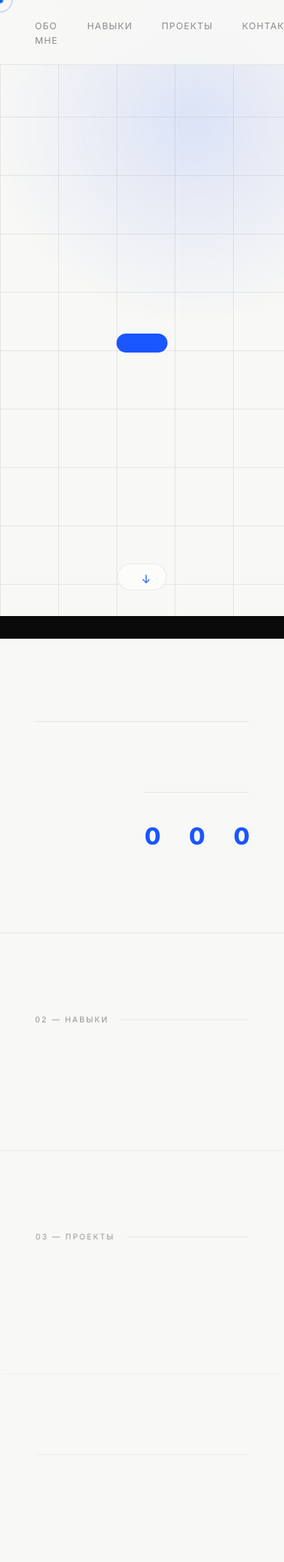
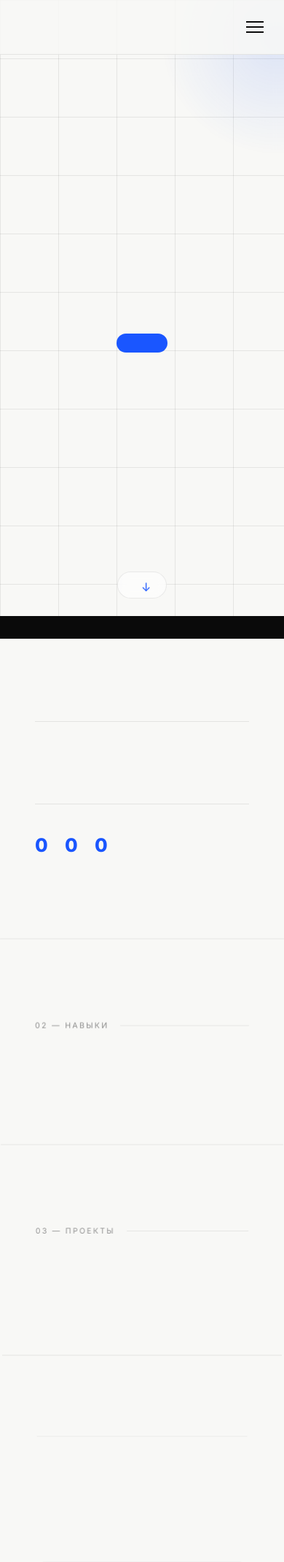
Before and after one commit to Alessandroish/amalproj, a FastAPI app: template templates/index.html in a window 390 px wide. Shown: the top 2140 px of the page at 73% size. Run offline with FastAPI, Linux system fonts and the light colour scheme; the template is opened without the code that fills it, so the values that code supplies are empty.

Commit message:
Адаптивная мобильная версия: бургер-меню, отзывчивые секции
- Полноэкранное меню-оверлей по бургеру (исправлен containing block от backdrop-filter)
- Адаптив hero, about, skills, projects, contact, footer под телефон/планшет
- На тач-устройствах возвращается обычный курсор, кастомный скрыт

Co-Authored-By: Claude Opus 4.8 <noreply@anthropic.com>

```diff
--- a/static/css/style.css
+++ b/static/css/style.css
@@ -708,3 +708,113 @@ footer p { font-size: .7rem; color: var(--muted); letter-spacing: .06em; }
   0%,100% { transform: scaleY(1); }
   50%     { transform: scaleY(.85); }
 }
+
+/* ══════════════════════════════
+   NAV TOGGLE (бургер)
+══════════════════════════════ */
+.nav-toggle {
+  display: none;
+  flex-direction: column;
+  justify-content: center;
+  gap: 5px;
+  width: 42px; height: 42px;
+  padding: 0;
+  background: none;
+  border: none;
+  z-index: 600;
+}
+.nav-toggle span {
+  display: block;
+  width: 24px; height: 2px;
+  background: var(--fg);
+  margin: 0 auto;
+  transition: transform .3s ease, opacity .3s ease;
+}
+body.menu-open .nav-toggle span:nth-child(1) { transform: translateY(7px) rotate(45deg); }
+body.menu-open .nav-toggle span:nth-child(2) { opacity: 0; }
+body.menu-open .nav-toggle span:nth-child(3) { transform: translateY(-7px) rotate(-45deg); }
+
+/* ══════════════════════════════
+   ТАЧ-УСТРОЙСТВА: вернуть обычный курсор
+══════════════════════════════ */
+@media (hover: none), (pointer: coarse) {
+  *, *::before, *::after { cursor: auto !important; }
+  #cursor-dot, #cursor-ring, .trail-particle { display: none !important; }
+  .contact-form .btn-primary { cursor: pointer; }
+}
+
+/* ══════════════════════════════
+   ПЛАНШЕТ  (≤ 900px)
+══════════════════════════════ */
+@media (max-width: 900px) {
+  nav { padding: 1.1rem 1.5rem; }
+  section:not(#hero) { padding: 5rem 1.5rem; }
+  .about-grid { grid-template-columns: 1fr; gap: 2rem; }
+  .about-number { font-size: clamp(4rem, 18vw, 7rem); }
+  .projects-grid { grid-template-columns: 1fr 1fr; }
+}
+
+/* ══════════════════════════════
+   МОБИЛЬНЫЙ  (≤ 640px)
+══════════════════════════════ */
+@media (max-width: 640px) {
+  /* — навигация в бургер — */
+  .nav-toggle { display: flex; }
+  /* backdrop-filter создаёт containing block для fixed-потомков —
+     убираем, чтобы оверлей меню позиционировался относительно экрана */
+  nav { padding: 1rem 1.2rem; mix-blend-mode: normal; backdrop-filter: none; }
+  nav ul {
+    position: fixed;
+    inset: 0;
+    flex-direction: column;
+    justify-content: center;
+    align-items: center;
+    gap: 2rem;
+    background: rgba(248,248,246,.97);
+    backdrop-filter: blur(16px);
+    opacity: 0;
+    visibility: hidden;
+    transition: opacity .35s ease, visibility .35s ease;
+  }
+  body.menu-open nav ul { opacity: 1; visibility: visible; }
+  nav ul a { font-size: 1.4rem; color: var(--fg); }
+  nav ul a::after { display: none; }
+
+  /* — hero — */
+  #hero { padding: 0 1.3rem; }
+  .hero-title { font-size: clamp(2.6rem, 13vw, 3.6rem); line-height: 1.05; }
+  .hero-eyebrow { font-size: .62rem; }
+  .hero-desc { font-size: .85rem; max-width: 100%; }
+  .hero-blob { width: 320px; height: 320px; }
+  .scroll-badge { bottom: 1.5rem; }
+
+  /* — общие секции — */
+  section:not(#hero) { padding: 4.5rem 1.3rem; }
+  .section-label { margin-bottom: 2.5rem; }
+
+  /* — about — */
+  .about-text h2 { font-size: 1.6rem; }
+  .stat-row { gap: 1.5rem; flex-wrap: wrap; }
+  .stat strong { font-size: 1.6rem; }
+
+  /* — skills — */
+  .skill-row { flex-direction: column; align-items: flex-start; gap: .7rem; padding: 1.2rem 0; }
+  .skill-row:hover { padding-left: 0; }
+  .skill-tags { flex-wrap: wrap; }
+
+  /* — projects — */
+  .projects-grid { grid-template-columns: 1fr; gap: 1rem; }
+  .project-card { padding: 1.8rem; }
+  .project-num { margin-bottom: 1.2rem; }
+
+  /* — contact — */
+  .contact-title { font-size: clamp(2.4rem, 12vw, 3.4rem); }
+  .contact-form { max-width: 100%; }
+  .social-row { gap: 1.2rem; flex-wrap: wrap; }
+
+  /* — marquee чуть компактнее — */
+  .marquee-track { gap: 1.8rem; }
+
+  /* — footer в столбик — */
+  footer { flex-direction: column; gap: .5rem; text-align: center; padding: 1.5rem 1.3rem; }
+}
--- a/static/js/parallax.js
+++ b/static/js/parallax.js
@@ -64,6 +64,21 @@
 
   setTimeout(type, 400);
 })();
+
+/* ── МОБИЛЬНОЕ МЕНЮ (бургер) ── */
+const navToggle = document.querySelector('.nav-toggle');
+if (navToggle) {
+  navToggle.addEventListener('click', () => {
+    const open = document.body.classList.toggle('menu-open');
+    navToggle.setAttribute('aria-expanded', open ? 'true' : 'false');
+  });
+  // закрывать меню при клике по ссылке
+  document.querySelectorAll('#nav-menu a').forEach(a =>
+    a.addEventListener('click', () => {
+      document.body.classList.remove('menu-open');
+      navToggle.setAttribute('aria-expanded', 'false');
+    }));
+}
 
 /* ── CUSTOM CURSOR ── */
 const dot  = document.getElementById('cursor-dot');
--- a/templates/index.html
+++ b/templates/index.html
@@ -29,7 +29,10 @@
 <!-- NAV -->
 <nav>
   <div class="logo">{{ s.logo }}</div>
-  <ul>
+  <button class="nav-toggle" aria-label="Меню" aria-expanded="false">
+    <span></span><span></span><span></span>
+  </button>
+  <ul id="nav-menu">
     <li><a href="#about">Обо мне</a></li>
     <li><a href="#skills">Навыки</a></li>
     <li><a href="#projects">Проекты</a></li>
```
